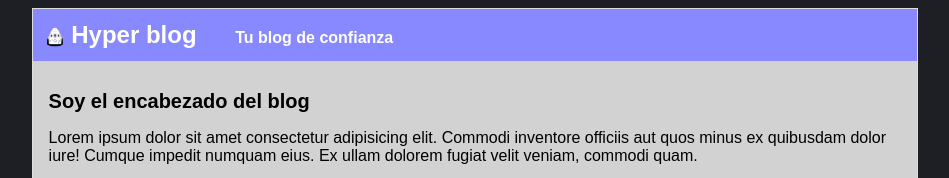
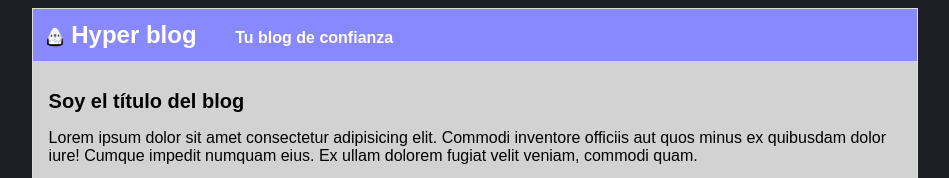
Before and after one commit to FernandoSaavedraR/hyper-blog, a plain HTML site: page index.html in a window 1280 px wide. Shown: the top 178 px of the page, without its empty margins (165-1114 px from the left). Drawn offline with Linux system fonts and the light colour scheme.

Commit message:
cambio a entidades html

```diff
--- a/index.html
+++ b/index.html
@@ -15,7 +15,7 @@
                 <span>Tu blog de confianza</span>
         </div>
         <div class="post">
-            <h1>Soy el encabezado del blog</h1>
+            <h1>Soy el t&iacute;tulo del blog</h1>
             <p>Lorem ipsum dolor sit amet consectetur adipisicing elit. Commodi inventore officiis aut quos minus ex quibusdam dolor iure! Cumque impedit numquam eius. Ex ullam dolorem fugiat velit veniam, commodi quam.
 
             </p>
```
